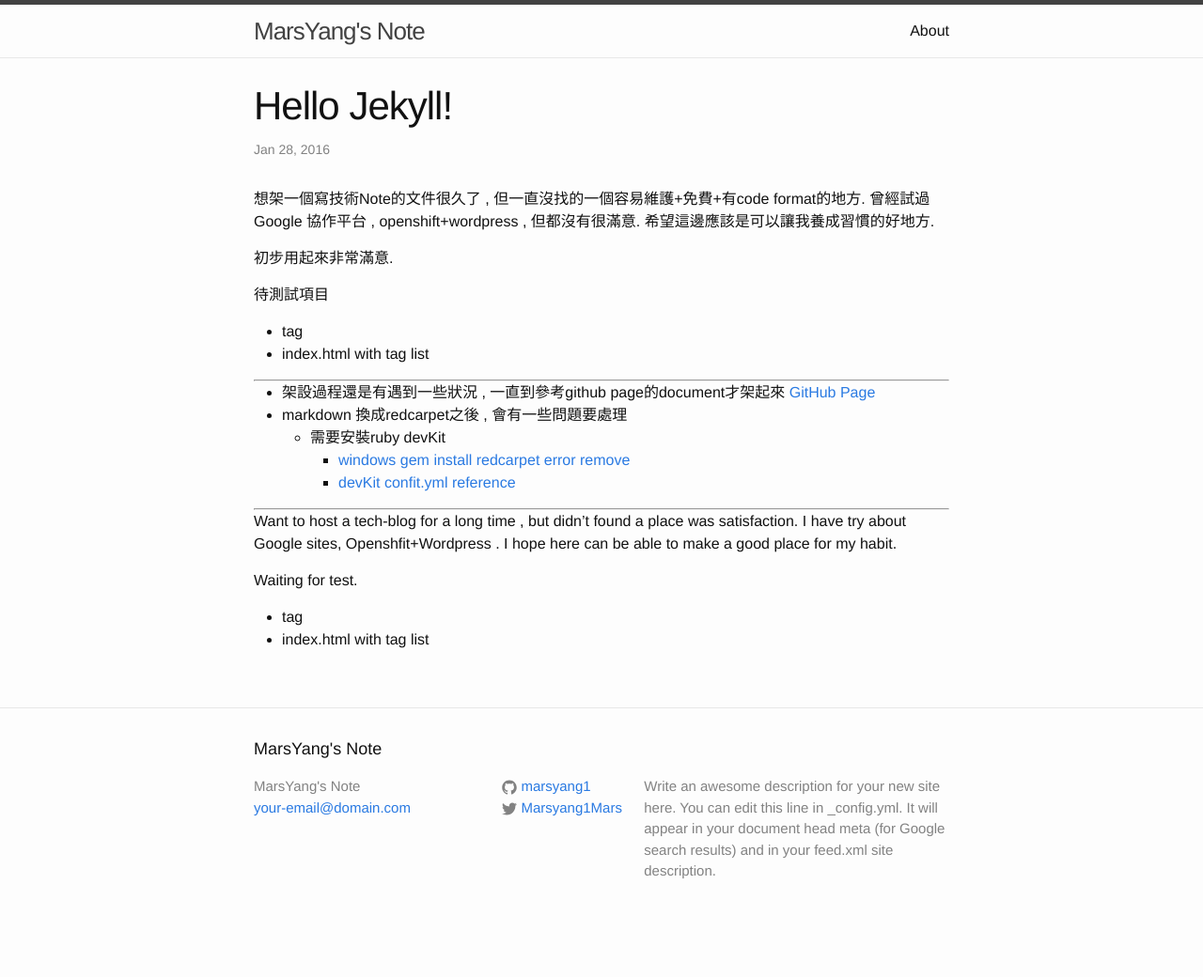
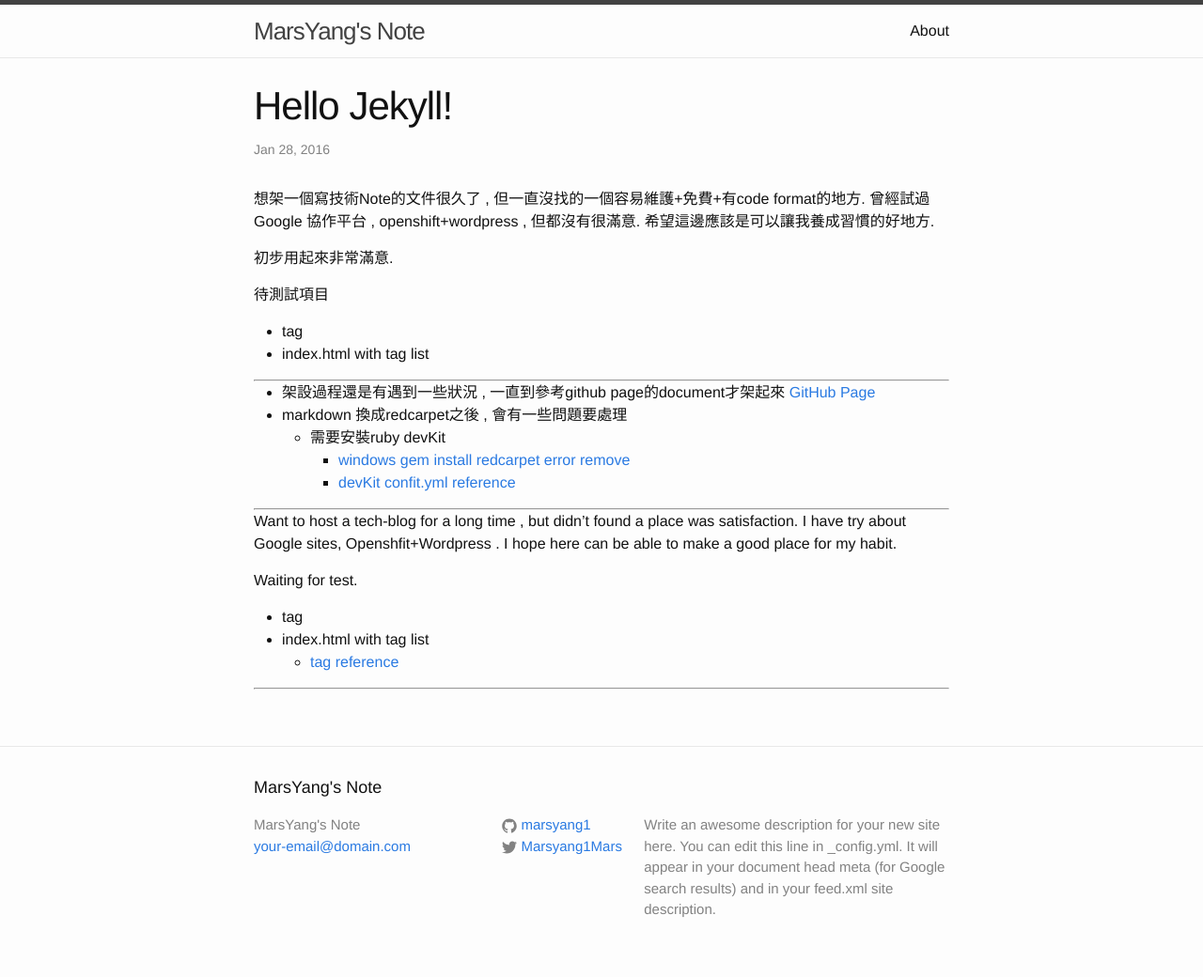
Before and after one commit to marsyang1/marsyang1.github.io, a Jekyll site: the page built from _posts/2016-01-28-Hello-Test.markdown, in a window 1280 px wide. Shown: the whole page at 94% size. Built offline with Jekyll 4.4.1, drawn with Linux system fonts in a browser that asks for light colours; Markdown is read by kramdown in place of the engine named in the settings; before the commit the page ends 999 px from its top, so only the background shows below that.

Commit message:
add reference

```diff
--- a/_posts/2016-01-28-Hello-Test.markdown
+++ b/_posts/2016-01-28-Hello-Test.markdown
@@ -35,3 +35,6 @@ Waiting for test.
 
 * tag
 * index.html with tag list
+  * [tag reference](http://www.minddust.com/post/tags-and-categories-on-github-pages/)
+
+----
```
